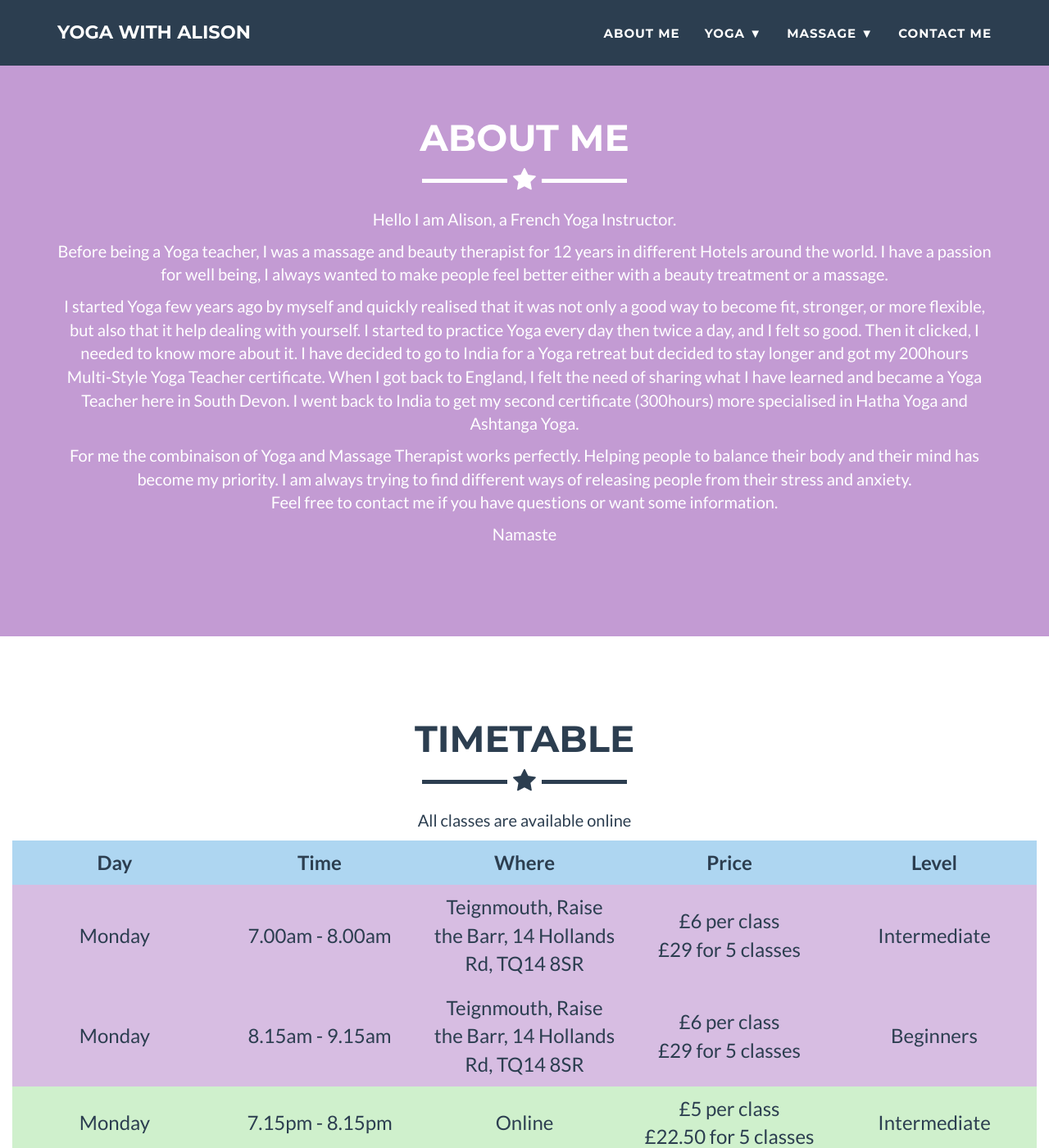
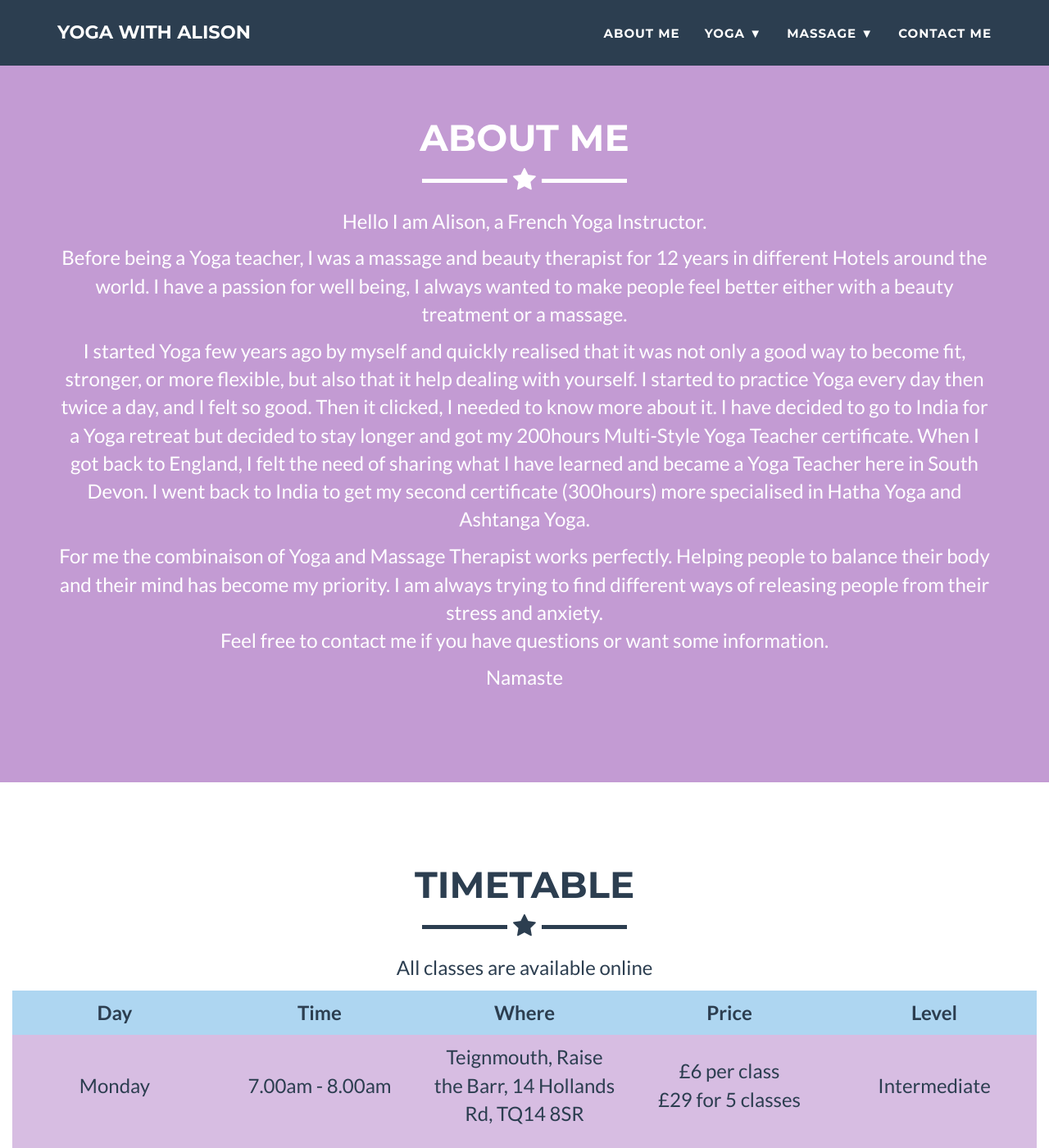
Before and after one commit to YogaWithAlison/yogawithalison.github.io, a Jekyll site: the page built from index.html, in a window 1280 px wide and 1400 px high, scrolled down 874 px. Shown: the whole window at 82% size. Built offline with Jekyll 4.4.1, drawn with Linux system fonts in a browser that asks for light colours.

Commit message:
Update main.css

```diff
--- a/_includes/css/main.css
+++ b/_includes/css/main.css
@@ -10,11 +10,11 @@ body {
 }
 
 p {
-    font-size: 20px;
+    font-size: 24px;
 }
 
 p.small {
-    font-size: 16px;
+    font-size: 20px;
 }
 
 a,
```
